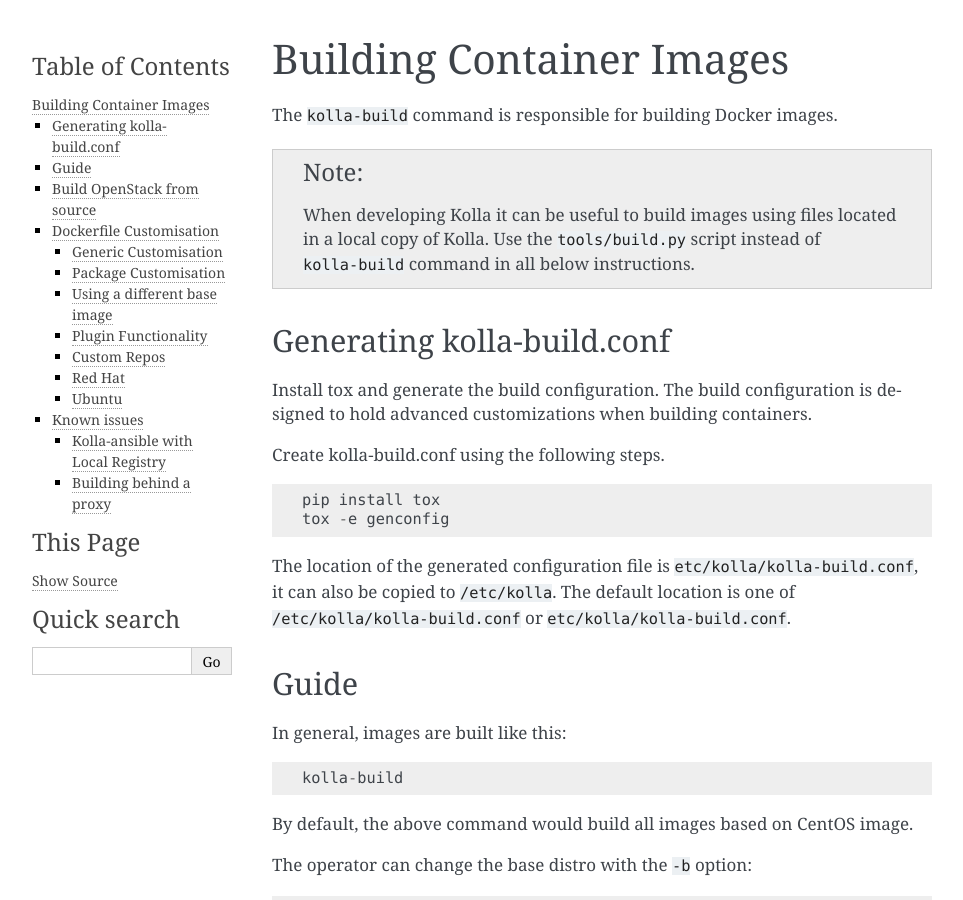
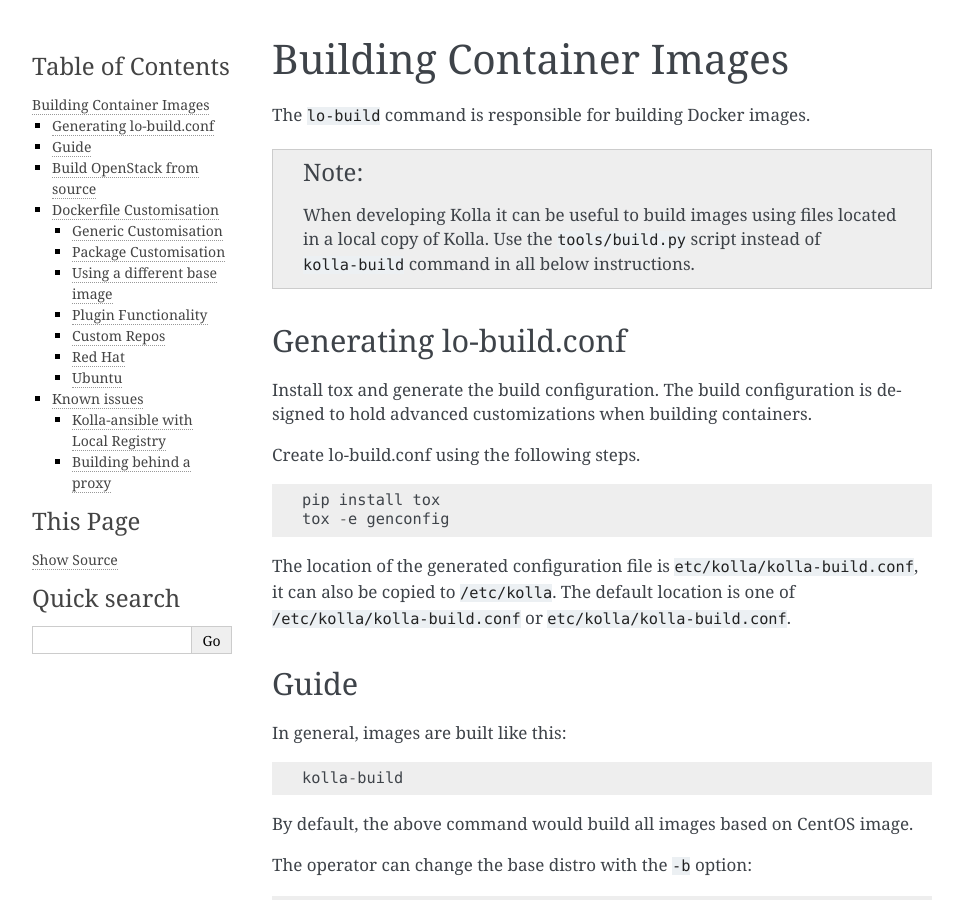
Before and after one commit to luo-zn/lobuilder, a Sphinx documentation site: the page built from doc/source/admin/image-building.rst, in a window 1280 px wide and 900 px high. Shown: the whole window, without its empty margins (148-1111 px from the left). Built offline with Sphinx 7.4.7, drawn with Linux system fonts in a browser that asks for light colours; the version number could not be read and is left out.

Commit message:
fix code

```diff
--- a/doc/source/admin/image-building.rst
+++ b/doc/source/admin/image-building.rst
@@ -4,7 +4,7 @@
 Building Container Images
 =========================
 
-The ``kolla-build`` command is responsible for building Docker images.
+The ``lo-build`` command is responsible for building Docker images.
 
 .. note::
 
@@ -12,13 +12,13 @@
   a local copy of Kolla. Use the ``tools/build.py`` script instead of
   ``kolla-build`` command in all below instructions.
 
-Generating kolla-build.conf
+Generating lo-build.conf
 ===========================
 
 Install tox and generate the build configuration. The build configuration is
 designed to hold advanced customizations when building containers.
 
-Create kolla-build.conf using the following steps.
+Create lo-build.conf using the following steps.
 
 ::
 
```
